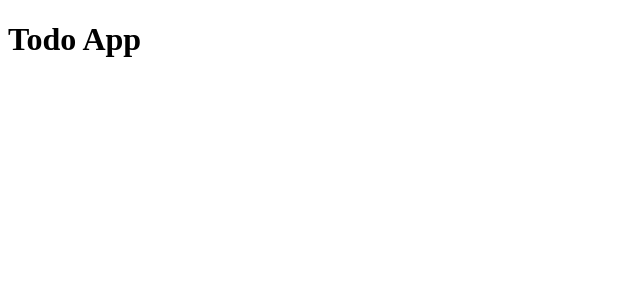
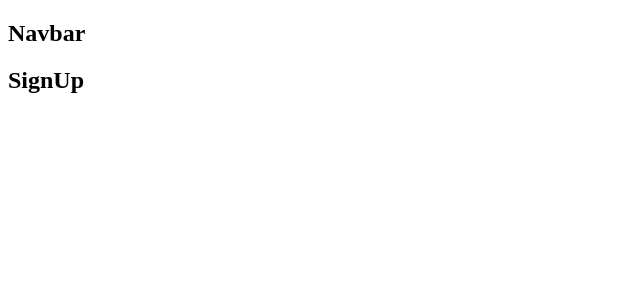
Before and after one commit to JavierCantoH/mern-todoApp-server, a React (Create React App) app in the folder client/: page /signup in a window 1280 px wide. Shown: the top 300 px of the page, without its empty margins (0-640 px from the left). Built offline with nearby package versions, Linux system fonts and the light colour scheme; the HTML template or start-up script is replaced by a standard one.

Commit message:
Create components and react router

```diff
--- a/client/package.json
+++ b/client/package.json
@@ -8,6 +8,7 @@
     "@testing-library/user-event": "^12.1.10",
     "react": "^17.0.2",
     "react-dom": "^17.0.2",
+    "react-router-dom": "^5.3.0",
     "react-scripts": "4.0.3",
     "web-vitals": "^1.0.1"
   },
--- a/client/src/App.js
+++ b/client/src/App.js
@@ -1,10 +1,24 @@
-
+import React from 'react';
+// react router
+import { BrowserRouter, Route, Switch } from 'react-router-dom';
+// components
+import Todos from './components/todos/Todos';
+import SignIn from './components/auth/SignIn';
+import SignUp from './components/auth/SignUp';
+import NavBar from './components/navbar/Navbar';
 
 function App() {
   return (
-    <div className="App">
-      <h1>Todo App</h1>
-    </div>
+    <>
+      <BrowserRouter>
+          <NavBar />
+            <Switch>
+              <Route path="/signin" component={SignIn} />
+              <Route path="/signup" component={SignUp} />
+              <Route path="/" component={Todos} />
+            </Switch>
+      </BrowserRouter>
+    </>
   );
 }
 
--- /dev/null
+++ b/client/src/components/auth/SignIn.jsx
@@ -0,0 +1,11 @@
+import React from 'react';
+
+const SignIn = () => {
+    return(
+        <div>
+            <h2>SignIn</h2>
+        </div>
+    );
+}
+
+export default SignIn;
--- /dev/null
+++ b/client/src/components/auth/SignUp.jsx
@@ -0,0 +1,11 @@
+import React from 'react';
+
+const SignUp = () => {
+    return(
+        <div>
+            <h2>SignUp</h2>
+        </div>
+    );
+}
+
+export default SignUp;
--- /dev/null
+++ b/client/src/components/navbar/Navbar.jsx
@@ -0,0 +1,11 @@
+import React from 'react';
+
+const Navbar = () => {
+    return(
+        <div>
+            <h2>Navbar</h2>
+        </div>
+    );
+}
+
+export default Navbar;
--- /dev/null
+++ b/client/src/components/todos/Todos.jsx
@@ -0,0 +1,11 @@
+import React from 'react';
+
+const Todos = () => {
+    return(
+        <div>
+            <h2>Todos</h2>
+        </div>
+    );
+}
+
+export default Todos;
```
Also changed, not shown: 2 other files (tests, documents, lock files or other folders).
